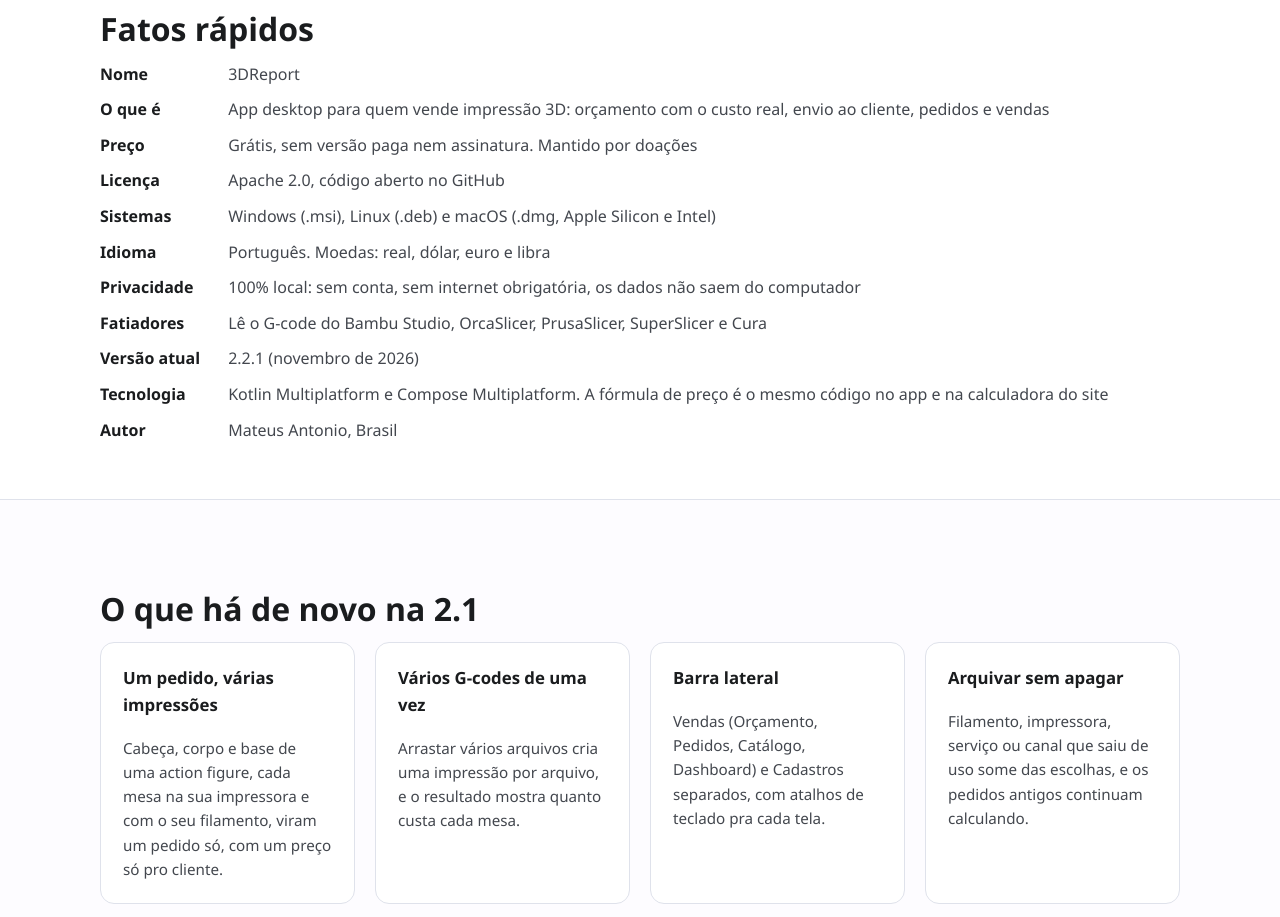
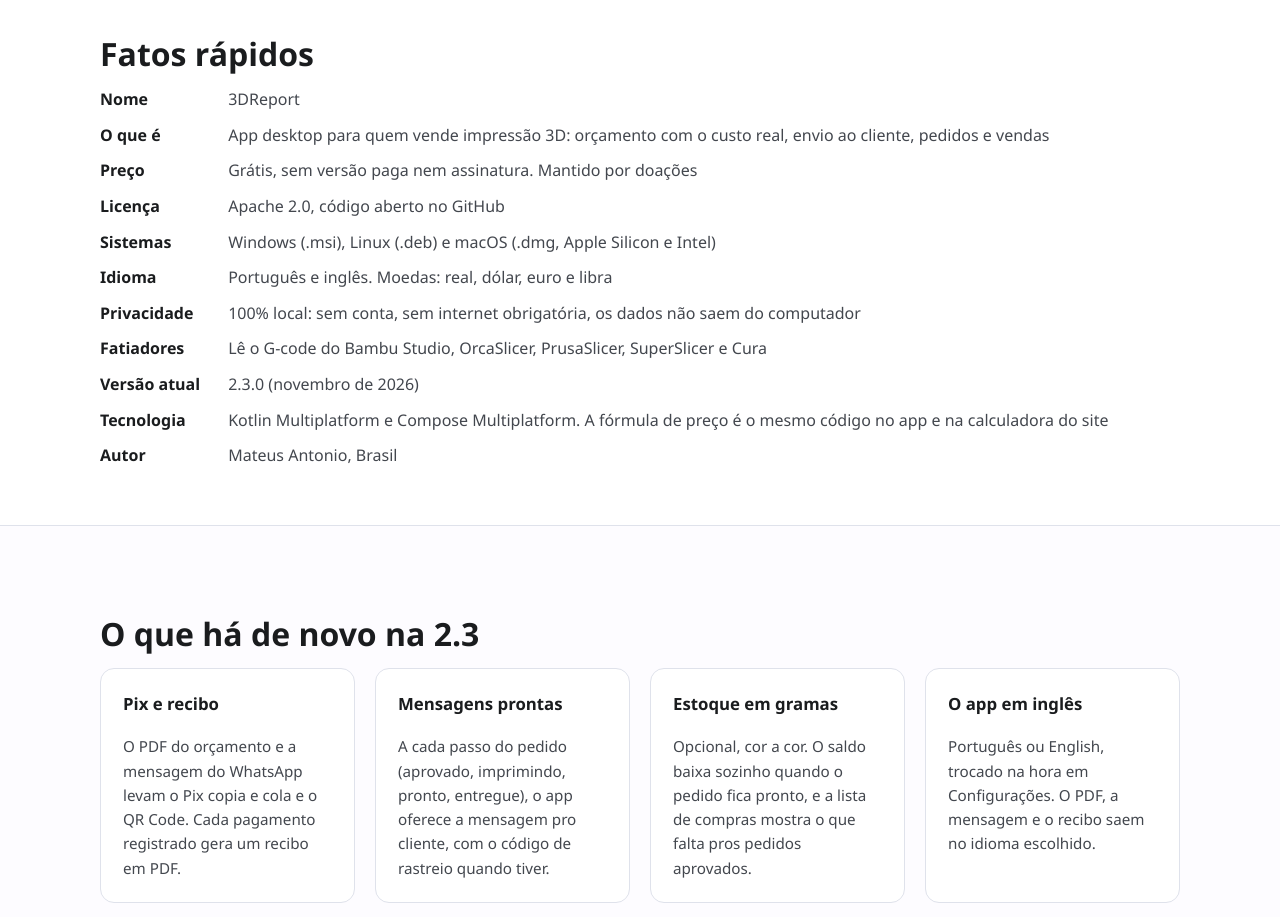
Before and after one commit to mateustoin/3DReport, a plain HTML site: page site/imprensa.html in a window 1280 px wide. Shown: the part 1683-2600 px from the top of the page. Drawn offline with Linux system fonts and the light colour scheme.

Commit message:
docs: versão nova com receber, conversar, inglês e estoque (#16)
* docs: CLAUDE.md aponta a 2.3.0 como próxima versão

A 2.2.0 e a 2.2.1 já saíram; o que está em [Não publicado] vai pra 2.3.0.

Claude-Session: https://claude.ai/code/session_015xcdqpw8hFovTA28cZVDcQ

* docs: versão 2.3.0

appVersion 2.3.0, o bloco do changelog vira [2.3.0], o site e o kit de
imprensa com a versão nova (idioma, novidades da 2.3) e o CLAUDE.md com a
regra de versão depois da release.

```diff
--- a/site/imprensa.html
+++ b/site/imprensa.html
@@ -99,7 +99,7 @@
           </div>
           <div id="texto-longo">
             <p>Quem vende impressão 3D costuma cobrar pelo peso do filamento e esquecer o resto: a energia, o desgaste da máquina, as falhas, as horas tirando suporte e lixando, o imposto e a mordida do marketplace. O 3DReport nasceu pra fechar essa conta. É um app desktop gratuito e de código aberto que transforma o G-code do fatiador num orçamento completo: ele lê o consumo de cada filamento (inclusive peças multicolor de AMS e MMU), o tempo e a foto da peça, e soma todos os custos antes de aplicar a margem.</p>
-            <p>Depois do preço, o app cuida da venda. O orçamento vai pro cliente numa mensagem pronta no WhatsApp, numa imagem quadrada pro status ou num PDF com a logo e o contato do vendedor. Na negociação, ele mostra o preço mínimo e o lucro de qualquer valor proposto. Cada pedido segue num Kanban (orçado, aprovado, em impressão, pronto, entregue) com prazo de entrega, fila por impressora e alertas de manutenção, e o Dashboard mostra o que foi vendido, quanto rendeu cada hora de máquina e quais peças dão mais lucro. A versão 2.1 trouxe pedidos com várias impressões, como uma action figure impressa em partes em máquinas diferentes, com um preço só pro cliente.</p>
+            <p>Depois do preço, o app cuida da venda. O orçamento vai pro cliente numa mensagem pronta no WhatsApp, numa imagem quadrada pro status ou num PDF com a logo e o contato do vendedor. Na negociação, ele mostra o preço mínimo e o lucro de qualquer valor proposto. Cada pedido segue num Kanban (orçado, aprovado, em impressão, pronto, entregue) com prazo de entrega, fila por impressora e alertas de manutenção, e o Dashboard mostra o que foi vendido, quanto rendeu cada hora de máquina e quais peças dão mais lucro. Um pedido também pode ter várias impressões, como uma action figure impressa em partes em máquinas diferentes, com um preço só pro cliente. A versão 2.3 trouxe o Pix com QR Code, o recibo de cada pagamento, mensagens prontas a cada passo do pedido, o estoque em gramas com baixa automática e o app em inglês.</p>
             <p>O projeto é brasileiro, feito em Kotlin com Compose Multiplatform e licenciado em Apache 2.0. Não tem conta, assinatura nem versão paga: tudo fica numa pasta no computador de quem usa, com backup em um clique. Ele se mantém por doações voluntárias, e o código está aberto no GitHub pra quem quiser acompanhar ou contribuir.</p>
           </div>
         </div>
@@ -115,10 +115,10 @@
           <dt>Preço</dt><dd>Grátis, sem versão paga nem assinatura. Mantido por doações</dd>
           <dt>Licença</dt><dd>Apache 2.0, código aberto no GitHub</dd>
           <dt>Sistemas</dt><dd>Windows (.msi), Linux (.deb) e macOS (.dmg, Apple Silicon e Intel)</dd>
-          <dt>Idioma</dt><dd>Português. Moedas: real, dólar, euro e libra</dd>
+          <dt>Idioma</dt><dd>Português e inglês. Moedas: real, dólar, euro e libra</dd>
           <dt>Privacidade</dt><dd>100% local: sem conta, sem internet obrigatória, os dados não saem do computador</dd>
           <dt>Fatiadores</dt><dd>Lê o G-code do Bambu Studio, OrcaSlicer, PrusaSlicer, SuperSlicer e Cura</dd>
-          <dt>Versão atual</dt><dd>2.2.1 (novembro de 2026)</dd>
+          <dt>Versão atual</dt><dd>2.3.0 (novembro de 2026)</dd>
           <dt>Tecnologia</dt><dd>Kotlin Multiplatform e Compose Multiplatform. A fórmula de preço é o mesmo código no app e na calculadora do site</dd>
           <dt>Autor</dt><dd>Mateus Antonio, Brasil</dd>
         </dl>
@@ -127,23 +127,23 @@
 
     <section id="novidades">
       <div class="container">
-        <h2>O que há de novo na 2.1</h2>
+        <h2>O que há de novo na 2.3</h2>
         <div class="grid">
           <div class="card">
-            <h3>Um pedido, várias impressões</h3>
-            <p>Cabeça, corpo e base de uma action figure, cada mesa na sua impressora e com o seu filamento, viram um pedido só, com um preço só pro cliente.</p>
+            <h3>Pix e recibo</h3>
+            <p>O PDF do orçamento e a mensagem do WhatsApp levam o Pix copia e cola e o QR Code. Cada pagamento registrado gera um recibo em PDF.</p>
           </div>
           <div class="card">
-            <h3>Vários G-codes de uma vez</h3>
-            <p>Arrastar vários arquivos cria uma impressão por arquivo, e o resultado mostra quanto custa cada mesa.</p>
+            <h3>Mensagens prontas</h3>
+            <p>A cada passo do pedido (aprovado, imprimindo, pronto, entregue), o app oferece a mensagem pro cliente, com o código de rastreio quando tiver.</p>
           </div>
           <div class="card">
-            <h3>Barra lateral</h3>
-            <p>Vendas (Orçamento, Pedidos, Catálogo, Dashboard) e Cadastros separados, com atalhos de teclado pra cada tela.</p>
+            <h3>Estoque em gramas</h3>
+            <p>Opcional, cor a cor. O saldo baixa sozinho quando o pedido fica pronto, e a lista de compras mostra o que falta pros pedidos aprovados.</p>
           </div>
           <div class="card">
-            <h3>Arquivar sem apagar</h3>
-            <p>Filamento, impressora, serviço ou canal que saiu de uso some das escolhas, e os pedidos antigos continuam calculando.</p>
+            <h3>O app em inglês</h3>
+            <p>Português ou English, trocado na hora em Configurações. O PDF, a mensagem e o recibo saem no idioma escolhido.</p>
           </div>
         </div>
       </div>
```
Also changed, not shown: site/en/imprensa.html (+11 -11 lines), site/en/index.html (+1 -1 lines), site/index.html (+1 -1 lines), 3 other files.
